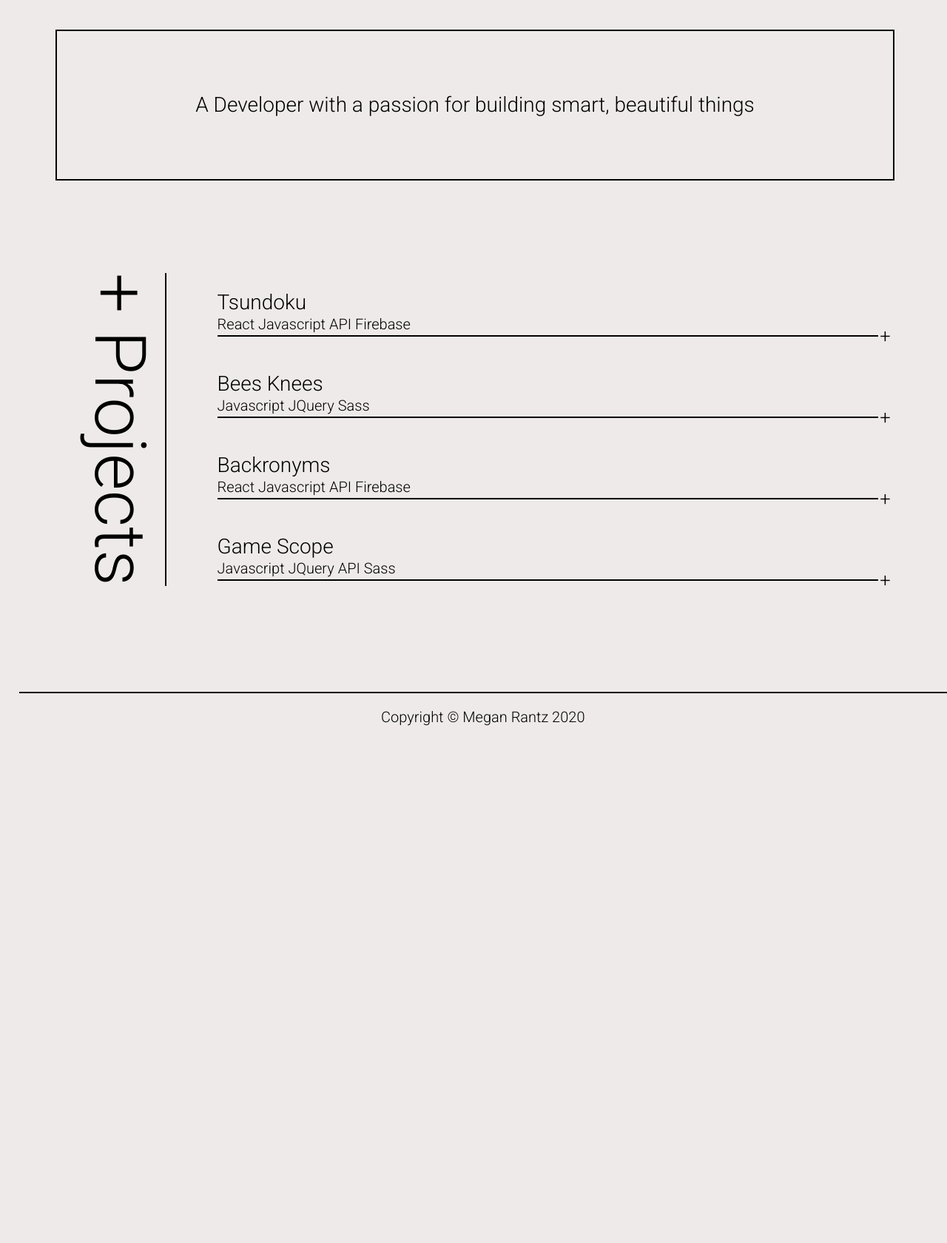
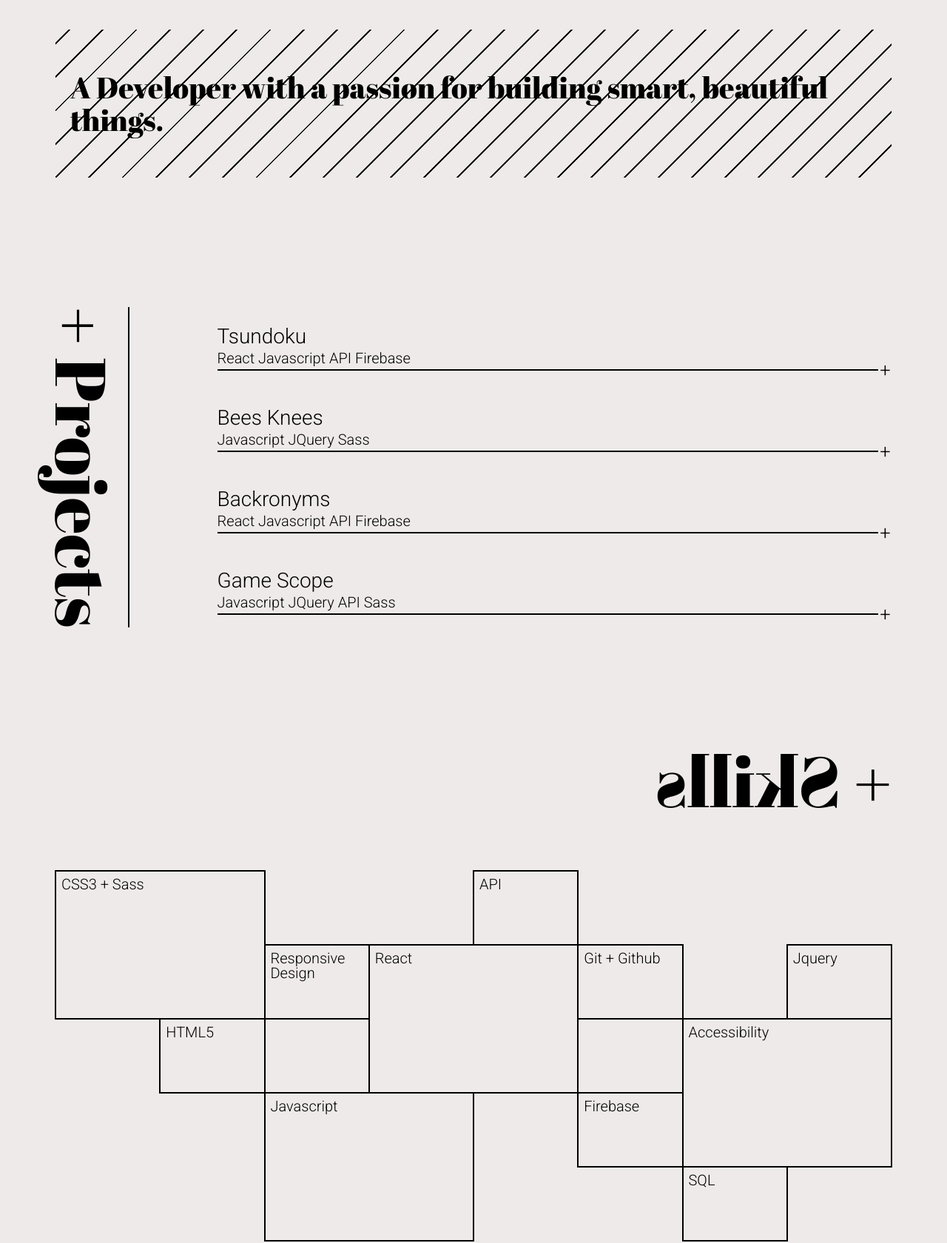
Before and after one commit to MhRantz/portfolio, a plain HTML site: page index.html in a window 1280 px wide. Shown: the part 860-2540 px from the top of the page at 74% size. Before the commit the page ends 1861 px from the top, so only its background shows below. Drawn offline with nearby package versions, Linux system fonts and the light colour scheme; a web font is replaced by a local one.

Commit message:
skills section

```diff
--- a/index.html
+++ b/index.html
@@ -6,7 +6,7 @@
     <meta name="viewport" content="width=device-width, initial-scale=1.0">
     <title>Meg+Ran</title>
     <link rel="stylesheet" href="styles/style.css">
-    <link href="https://fonts.googleapis.com/css2?family=Roboto:wght@300;400&family=Chonburi&display=swap"
+    <link href="https://fonts.googleapis.com/css2?family=Roboto:wght@300;400&family=Abril+Fatface&pdisplay=swap"
         rel=" stylesheet">
 </head>
 
@@ -24,6 +24,11 @@
                 <div class="volume"><span id="volumeContent">Vol. 1</span></div>
             </li>
         </ul>
+        <div class="burger">
+            <span></span>
+            <span></span>
+            <span></span>
+        </div>
     </nav>
     <header>
         <h1><span>Megan</span> <span>Rantz</span></h1>
@@ -32,9 +37,9 @@
     </header>
     <main>
         <section class="about">
-            <p>A Developer with a passion for building smart, beautiful things</p>
+            <p>A Developer with a passion for building smart, beautiful things.</p>
         </section>
-        <section id="projects " class="projects">
+        <section id="projects" class="projects">
             <h3>+ Projects</h3>
             <ul class="projectParent">
                 <li class="project">
@@ -123,6 +128,22 @@
             </ul>
             <!--End projectParent-->
         </section>
+        <section class="skills">
+            <h3>+ Skills</h3>
+            <ul>
+                <li><span>HTML5</span></li>
+                <li><span>CSS3 + Sass</span></li>
+                <li><span>Javascript</span></li>
+                <li><span>Responsive Design</span></li>
+                <li><span>Jquery</span></li>
+                <li><span>React</span></li>
+                <li><span>API</span></li>
+                <li><span>Firebase</span></li>
+                <li><span>Git + Github</span></li>
+                <li><span>Accessibility</span></li>
+                <li><span>SQL</span></li>
+            </ul>
+        </section>
     </main>
     <footer>
         <p>Copyright &copy; Megan Rantz 2020</p>
--- a/js/app.js
+++ b/js/app.js
@@ -9,7 +9,7 @@ app.designOne = $('.designOnlyOne');
 app.projectDrop = $('.languagesUsed');
 ///GLOBALS
 app.volumeNum = 1
-app.numDesigns = 3
+app.numDesigns = 4
 
 ///VOLUME CLICK FUNCTION
 app.volume = function() {
@@ -26,11 +26,13 @@ app.volume = function() {
         } else if(app.volumeNum === 3) {
             app.designOne.removeClass('volume2').addClass('volume3');
             $('body').addClass('volume3');
-            $('a').addClass('volume3');
+            $('nav').addClass('volume3');
+        } else if(app.volumeNum === 4) {
+            app.designOne.removeClass('volume3').addClass('volume4');
+            $('body').removeClass('volume3');
+            $('nav').removeClass('volume3');
         } else {
-            app.designOne.removeClass('volume3');
-            $('body').removeClass('volume3');
-            $('a').removeClass('volume3');
+            app.designOne.removeClass('volume4');
         }
     })
 }
@@ -48,11 +50,11 @@ app.init = function() {
     app.projectDrops();
 }
 
-app.projectDrop.siblings('.projectContent').hide();
+
 
 ///DOCUMENT READY
 $(function(){
     app.init();
     console.log('Fancy seeing you here. If you would like to try something more fun, try clicking the Vol. number');
-
+    app.projectDrop.siblings('.projectContent').hide();
 })
--- a/styles/sass/_navHeader.scss
+++ b/styles/sass/_navHeader.scss
@@ -94,8 +94,13 @@ nav li:last-of-type:hover .volume {
     justify-content: center;
     align-items: center;
     margin: -5px 0 0 0;
-    font-size: 0.9rem;
+    font-size: 0.95rem;
     @include border;
+    font-family:  'Abril Fatface', cursive;
+}
+
+.burger {
+    display: none;
 }
 /**************************************************
 HEADER
@@ -116,6 +121,7 @@ header p {
 
 h1 {
     font-size: 8.5rem;
+    font-family: 'Abril Fatface', cursive;
 
     span {
         display: block;
@@ -126,7 +132,7 @@ h1 {
 h2 {
 
     font-size: 1.75rem;
-    margin: -5px 0 10px 12px;
+    margin: -5px 0 10px 0;
 }
 
 header a {
--- a/styles/sass/_projects.scss
+++ b/styles/sass/_projects.scss
@@ -3,13 +3,23 @@ main {
     padding: 0 $wrapperOne;
 }
 
+h3 {
+    font-family: 'Abril Fatface', cursive;
+    font-size: 6rem;
+}
+
+/**************************************************
+PROJECTS SECTION
+**************************************************/
+
 .projects h3{
-    font-size: 6rem;
+
+
     transform: rotate(90deg);
     transform-origin: top left;
     display: inline-block;
     padding-top: 12.5px;
-    margin-left: 150px;
+    margin-left: 100px;
     border-top: $line solid $primary;
 }
 
--- a/styles/sass/_setup.scss
+++ b/styles/sass/_setup.scss
@@ -76,7 +76,6 @@ body {
     font-family: 'Roboto', sans-serif;
     font-weight: 300;
 	background-color: $lightPrime;
-	color: black;
 }
 
 a {
--- /dev/null
+++ b/styles/sass/_skills.scss
@@ -0,0 +1,84 @@
+/**************************************************
+SKILLS SECTION
+**************************************************/
+.skills {
+    margin: 175px 0 0 0;
+}
+
+.skills h3 {
+    transform: rotateY(180deg);
+}
+
+.skills ul {
+    width: 100%;
+    margin: 75px 0 0 0;
+    display: grid;
+    grid-template-columns: repeat(8, 1fr);
+    grid-template-rows: repeat(5, 100px);
+}
+
+.skills li {
+    padding: 7px;
+    box-sizing: border-box;
+    border: 1px solid black;
+    outline: 1px solid black;
+
+
+}
+
+.skills {
+        li:nth-of-type(1){
+        grid-column: 2/3;
+        grid-row: 3/4;
+    }
+
+    li:nth-of-type(2){
+        grid-column: 1/3;
+        grid-row: 1/3;
+    }
+
+    li:nth-of-type(3){
+        grid-column: 3/5;
+        grid-row: 4/6;
+    }
+
+    li:nth-of-type(4){
+        grid-column: 3/4;
+        grid-row: 2/3;
+    }
+
+    li:nth-of-type(5){
+        grid-column: 8/9;
+        grid-row: 2/3;
+    }
+
+    li:nth-of-type(6){
+        grid-column: 4/6;
+        grid-row: 2/4;
+    }
+
+    li:nth-of-type(7){
+        grid-column: 5/6;
+        grid-row: 1/2;
+    }
+
+    li:nth-of-type(8){
+        grid-column: 6/7;
+        grid-row: 4/5;
+    }
+
+    li:nth-of-type(9){
+        grid-column: 6/7;
+        grid-row: 2/3;
+    }
+
+    li:nth-of-type(10){
+        grid-column: 7/9;
+        grid-row: 3/5;
+    }
+
+    li:nth-of-type(11){
+        grid-column: 7/8;
+        grid-row: 5/6;
+    }
+}
--- a/styles/sass/_volumes.scss
+++ b/styles/sass/_volumes.scss
@@ -3,8 +3,13 @@
     transition: background 0.3s;
 }
 
-div.volume3 {
-    background-color: rgb(1, 198, 178);
+.volume3 {
+    background-color: rgb(16, 211, 192);
+    transition: background 0.3s;
+}
+
+.designOnlyOne.volume4 {
+    background-color: rgb(201, 197, 68);
     transition: background 0.3s;
 }
 
--- a/styles/sass/style.scss
+++ b/styles/sass/style.scss
@@ -1,25 +1,34 @@
 @import 'setup';
 @import 'navHeader';
 @import 'projects';
+@import 'skills';
 @import 'volumes';
 
 .about {
     height: 200px;
     width: 100%;
-    margin: 75px 0 125px 0;
-    @include border;
+    margin: 100px 0 175px 0;
     display: flex;
     justify-content: center;
     align-items: center;
+    background: repeating-linear-gradient(
+        -45deg,
+        rgba(0, 0, 0, 0),
+        rgba(0, 0, 0, 0) 30px,
+        rgba(0, 0, 0, 1) 30px,
+        rgba(0, 0, 0, 1) 32px
+),
 }
 
 .about p {
-    font-size: 1.75rem;
+    font-family: 'Abril Fatface', cursive;
+    font-size: 2.5rem;
+    line-height: 2.75rem;
     padding: 0 20px;
 }
 
 footer {
-    width: 98%;
+    width: 96%;
     margin-left: 2%;
     border-top: $line solid $primary;
     margin-top: 150px;
@@ -34,6 +43,10 @@ footer p {
 @media (max-width: 1055px) {
     header, main {
         padding: 0 25px;
+    }
+
+    .projects h3 {
+        margin-left: 125px;
     }
 
     .projectContent a {
@@ -66,4 +79,30 @@ footer p {
     nav ul {
         display: none;
     }
+
+    nav {
+        height: 50px;
+    }
+
+    .burger {
+        display: block;
+        height: 50px;
+        width: 50px;
+        background: black;
+        display: flex;
+        flex-direction: column;
+        justify-content: center;
+    }
+
+    .burger span {
+        display: block;
+        width: 50px;
+        height: 3px;
+        margin: 2.5px 0;
+        background: red;
+    }
+
+    .burger span:nth-of-type(1) {
+        margin-top: 0;
+    }
 }
```
Also changed, not shown: styles/style.css, 2 other files.
